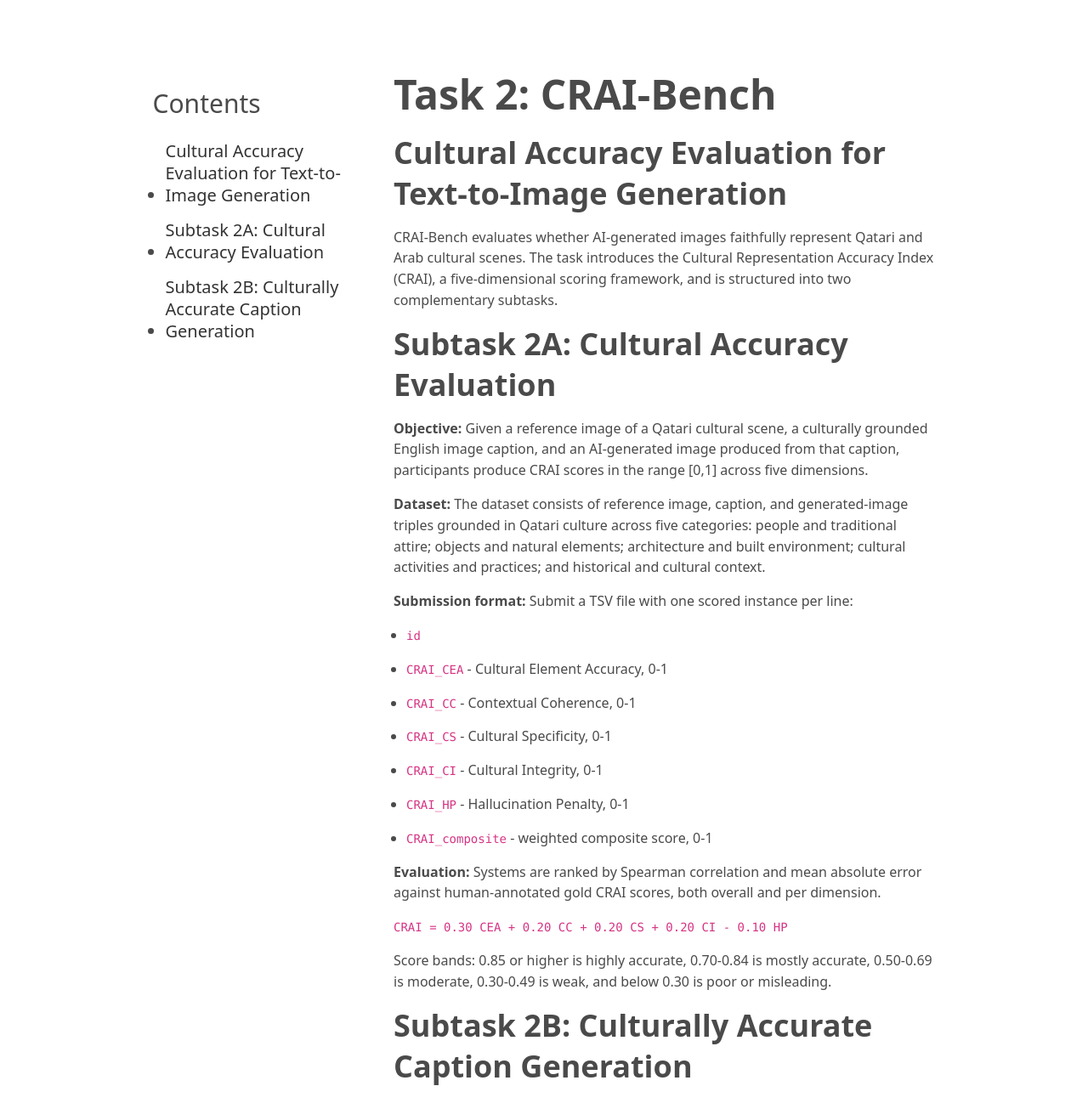
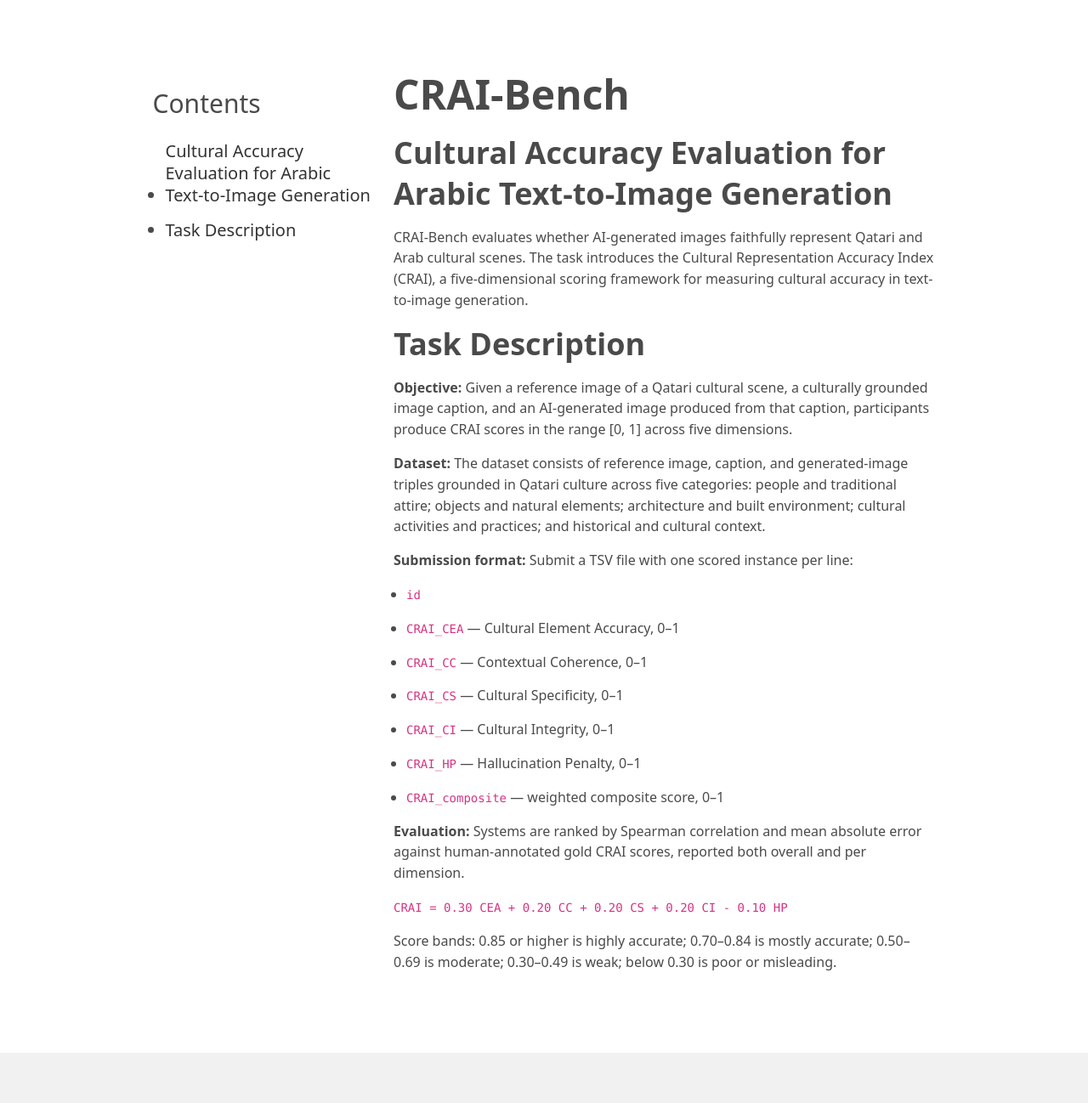
Before and after one commit to ImageEval2026/ImageEval2026.github.io, a Jekyll site: the page built from task2.md, in a window 1280 px wide and 1400 px high, cut to the strip 102-1400 px from the top of the window. Shown: the whole strip at 85% size. Built offline with Jekyll 4.4.1, drawn with Linux system fonts in a browser that asks for light colours; some of the changed lines change nothing that is shown; some of the changed text lies outside the part shown.

Commit message:
updated task 2

```diff
--- a/task2.md
+++ b/task2.md
@@ -6,7 +6,7 @@ description: Cultural accuracy evaluation for text-to-image generation.
 bodyClass: page-task2
 ---
 
-# Task 2: CRAI-Bench
+<!-- # Task 2: CRAI-Bench
 
 ## Cultural Accuracy Evaluation for Text-to-Image Generation
 
@@ -45,4 +45,32 @@ Score bands: 0.85 or higher is highly accurate, 0.70-0.84 is mostly accurate, 0.
 - `id`
 - `caption`
 
-**Evaluation:** Submitted captions are passed through a fixed text-to-image system; the resulting images are scored with CRAI. Systems are ranked by mean CRAI score. Higher is better.
+**Evaluation:** Submitted captions are passed through a fixed text-to-image system; the resulting images are scored with CRAI. Systems are ranked by mean CRAI score. Higher is better. -->
+
+# CRAI-Bench
+
+## Cultural Accuracy Evaluation for Arabic Text-to-Image Generation
+
+CRAI-Bench evaluates whether AI-generated images faithfully represent Qatari and Arab cultural scenes. The task introduces the Cultural Representation Accuracy Index (CRAI), a five-dimensional scoring framework for measuring cultural accuracy in text-to-image generation.
+
+## Task Description
+
+**Objective:** Given a reference image of a Qatari cultural scene, a culturally grounded image caption, and an AI-generated image produced from that caption, participants produce CRAI scores in the range [0, 1] across five dimensions.
+
+**Dataset:** The dataset consists of reference image, caption, and generated-image triples grounded in Qatari culture across five categories: people and traditional attire; objects and natural elements; architecture and built environment; cultural activities and practices; and historical and cultural context.
+
+**Submission format:** Submit a TSV file with one scored instance per line:
+
+- `id`
+- `CRAI_CEA` — Cultural Element Accuracy, 0–1
+- `CRAI_CC` — Contextual Coherence, 0–1
+- `CRAI_CS` — Cultural Specificity, 0–1
+- `CRAI_CI` — Cultural Integrity, 0–1
+- `CRAI_HP` — Hallucination Penalty, 0–1
+- `CRAI_composite` — weighted composite score, 0–1
+
+**Evaluation:** Systems are ranked by Spearman correlation and mean absolute error against human-annotated gold CRAI scores, reported both overall and per dimension.
+
+`CRAI = 0.30 CEA + 0.20 CC + 0.20 CS + 0.20 CI - 0.10 HP`
+
+Score bands: 0.85 or higher is highly accurate; 0.70–0.84 is mostly accurate; 0.50–0.69 is moderate; 0.30–0.49 is weak; below 0.30 is poor or misleading.
```
